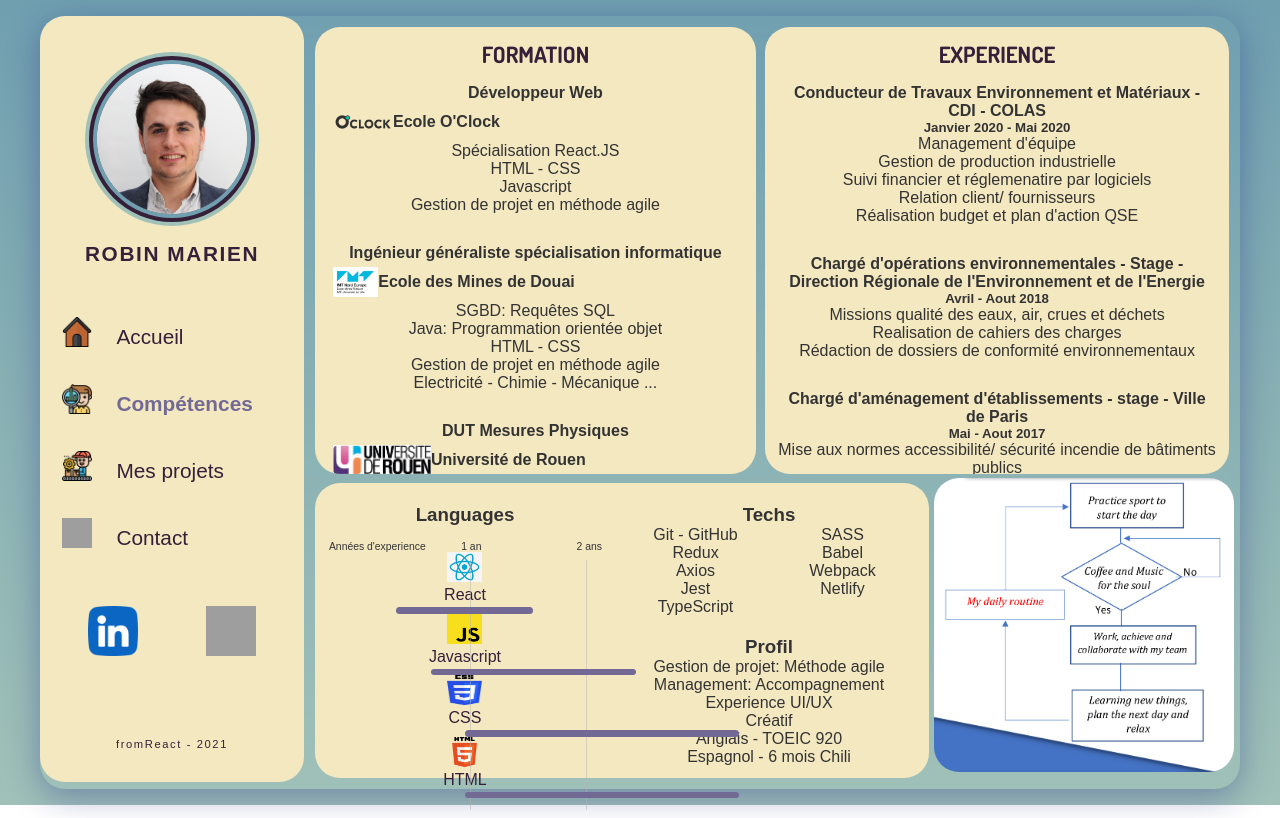
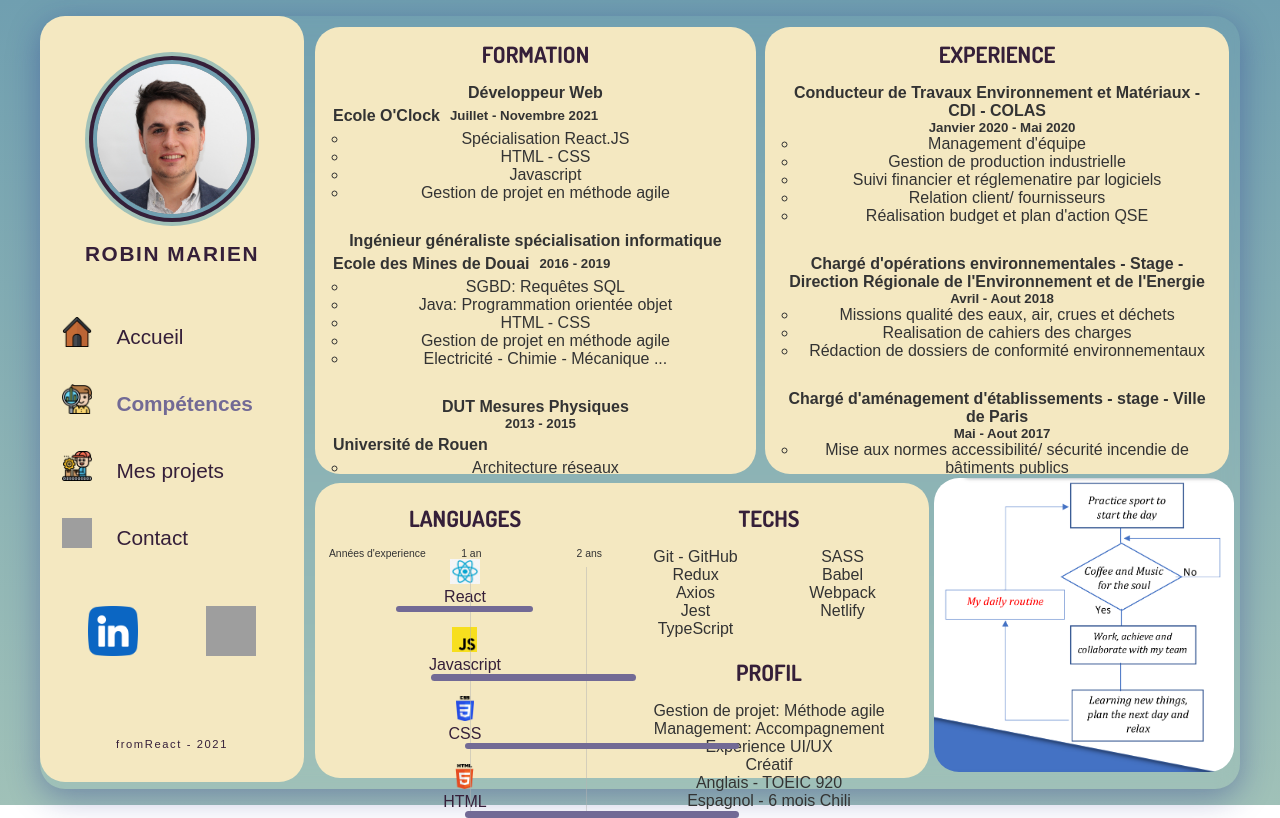
Before and after one commit to Marob-nod/My-react-resume, a React (Create React App) app: page /knowledges in a window 1280 px wide. Built offline with nearby package versions, Linux system fonts and the light colour scheme; grey boxes are pictures that could not be loaded; a web font is replaced by a local one.

Commit message:
Adding style to knowledge page

```diff
--- a/src/Components/Knowledges/Formation/index.tsx
+++ b/src/Components/Knowledges/Formation/index.tsx
@@ -13,8 +13,9 @@ const Formation = () => {
       <div className="formation__formation1__oclock">
         <h4>Développeur Web</h4>
         <div className="formation__formation1__oclock__container-nom">
-          <img src={logoOclock} alt="logo-Oclock" />
+          {/* <img src={logoOclock} alt="logo-Oclock" /> */}
           <h4>Ecole O'Clock</h4>
+          <h5>Juillet - Novembre 2021 </h5>
         </div>
         <ul>
           <li>Spécialisation React.JS</li>
@@ -28,8 +29,9 @@ const Formation = () => {
       <div className="formation__formation2__mines">
         <h4>Ingénieur généraliste spécialisation informatique</h4>
         <div className="formation__formation1__oclock__container-nom">
-          <img src={logoMines} alt="logo-mines" />
+          {/* <img src={logoMines} alt="logo-mines" /> */}
           <h4>Ecole des Mines de Douai</h4>
+          <h5>2016 - 2019 </h5>
         </div>
         <ul>
           <li>SGBD: Requêtes SQL</li>
@@ -43,8 +45,9 @@ const Formation = () => {
     <div className="formation__formation3">
       <div className="formation__formation3__dut">
         <h4>DUT Mesures Physiques</h4>
+        <h5>2013 - 2015 </h5>
         <div className="formation__formation1__oclock__container-nom">
-          <img src={logoRouen} alt="logo-rouen" />
+          {/* <img src={logoRouen} alt="logo-rouen" /> */}
           <h4>Université de Rouen</h4>
         </div>
         <ul>
--- a/src/Components/Knowledges/OtherSkills/index.tsx
+++ b/src/Components/Knowledges/OtherSkills/index.tsx
@@ -6,7 +6,7 @@ const OtherSkills = () => {
     <div className="otherskills">
         <div className="container-otherskills">
                 <div className="otherskills__frameworks">
-                    <h3>Techs</h3>
+                    <h2>Techs</h2>
                     <div className="framework-list">
                         <ul className="framework-list-1">
                             <li><i className="fas fa-check-square"></i>Git - GitHub</li>
@@ -24,7 +24,7 @@ const OtherSkills = () => {
                     </div>
                 </div>
                 <div className="otherskills__profil">
-                    <h3>Profil</h3>
+                    <h2>Profil</h2>
                     <div className="otherskills-list">
                         <ul>
                             <li><i className="fas fa-check-square"></i>Gestion de projet: Méthode agile</li>
--- a/src/Components/Knowledges/Skills/index.tsx
+++ b/src/Components/Knowledges/Skills/index.tsx
@@ -1,8 +1,8 @@
 import './styles.scss';
-import React from 'react';
+
 import { useState } from 'react';
 import ProgressBar from '../../ProgressBar';
-import logoC from '../../../assets/logo-c.png';
+
 import logoCSS from '../../../assets/logo-css.png';
 import logoHtml from '../../../assets/logo-html.png';
 import logoJs from '../../../assets/logo-js.png';
--- a/src/Components/ProgressBar/index.tsx
+++ b/src/Components/ProgressBar/index.tsx
@@ -12,7 +12,7 @@ const ProgressBar:FC<ProgressBarProps> = ({ languages, className, title }) => {
 
   return (
     <div className="progressBar-container">
-        <h3>{title}</h3>
+        <h2>{title}</h2>
         <div className="years">
             <span>Années d'experience</span>
             <span>1 an</span>
--- a/src/Components/ProgressBar/styles.scss
+++ b/src/Components/ProgressBar/styles.scss
@@ -1,4 +1,3 @@
 .languages-list img {
-    width: 35px;
-    height: 30px;
+    height: 25px;
 }
--- a/src/Pages/Knowledges/styles.scss
+++ b/src/Pages/Knowledges/styles.scss
@@ -1,8 +1,15 @@
 @import '../../settings.scss';
+
+
+::-webkit-scrollbar {
+    background-color: transparent
+
+}
 
 .knowledges {
     &__content {
         min-height: $minHeight;
+        scrollbar-color: $black;
         max-height: 90vh;
         width: 100%;
         position: relative;
@@ -19,23 +26,45 @@
         padding: 0.8rem;
         border-radius: $borderRadius;
         margin: 0.3rem;
+
     }
     h2 {
         font-size: 1.4rem;
         margin-bottom: 1rem;
+
         font-family: $font-2;
         color: $color-5;
         text-transform: uppercase;
     }
 
+    h5 {
+        padding-left: 10px;
+    }
+
     .experience {
         grid-area: E;
         overflow-y: scroll;
+        li {
+            list-style-type: circle;
+            margin-left: 20px;
+        }
+        &__formation2__mines:first-child {
+            font-weight: 800;
+        }
 
     }
     .formation {
         grid-area: L;
         overflow-y: scroll;
+        padding: 0.8rem;
+        li {
+            list-style-type: circle;
+            margin-left: 20px;
+        }
+
+
+
+
     }
     .hobbies {
         grid-area: H;
@@ -46,13 +75,15 @@
 
         li {
             color: $color-5;
+
         }
         .progressBar {
             height: 0.4rem;
             background: transparent;
             border-radius: 50px;
             position: relative;
-            margin-top: 0.2rem;
+            //margin-top: $internalGutter;
+            margin-bottom: $internalGutter;
 
             &:after {
                 content: '';
--- a/src/settings.scss
+++ b/src/settings.scss
@@ -44,6 +44,7 @@ body {
 button {
     cursor: pointer;
 }
+
 li {
     list-style-type: none;
 }
```
